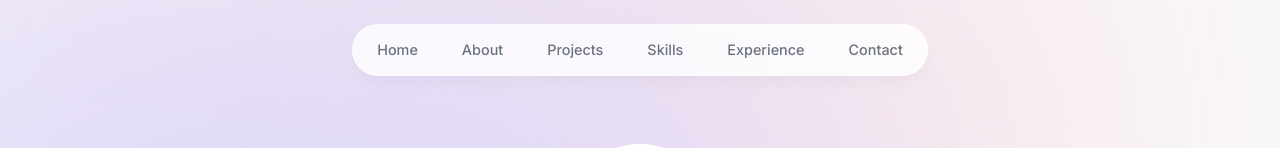
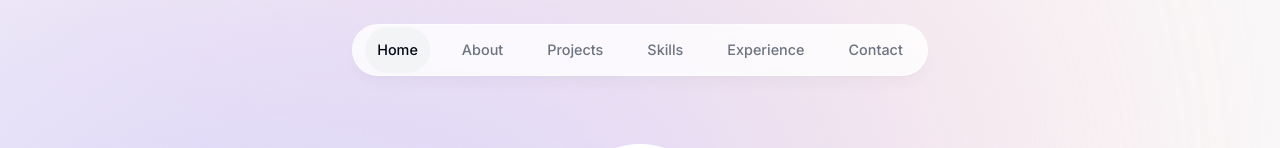
Before and after one commit to i-am-xu-wang/personal-portfolio, a Next.js app: page / in a window 1280 px wide. Shown: the top 148 px of the page. Built offline with nearby package versions, Linux system fonts and the light colour scheme.

Commit message:
feat: handle click event on header and add animation for switching bwteen sections

```diff
--- a/package.json
+++ b/package.json
@@ -14,6 +14,7 @@
     "@types/react": "18.2.24",
     "@types/react-dom": "18.2.8",
     "autoprefixer": "10.4.16",
+    "clsx": "^2.0.0",
     "eslint": "8.50.0",
     "eslint-config-next": "13.5.4",
     "framer-motion": "^10.16.4",
--- a/src/app/layout.tsx
+++ b/src/app/layout.tsx
@@ -15,7 +15,7 @@
   children: React.ReactNode;
 }) {
   return (
-    <html lang="en">
+    <html lang="en" className="!scroll-smooth">
       <body
         className={`${inter.className} bg-gray-50 text-gray-950 relative h-[5000px] p-28 sm:pt-36`}
       >
--- a/src/components/header.tsx
+++ b/src/components/header.tsx
@@ -1,11 +1,13 @@
 "use client";
 
-import React from "react";
+import React, { useState } from "react";
 import { motion } from "framer-motion";
 import { links } from "../lib/data";
 import Link from "next/link";
+import clsx from "clsx";
 
-export default function header() {
+export default function Header() {
+  const [activeSection, setActiveSection] = useState<string>("Home");
   return (
     <header className="z-[999] relative">
       <motion.div
@@ -24,10 +26,30 @@
                 animate={{ y: 0, opacity: 1 }}
               >
                 <Link
-                  className="flex w-full items-center justify-center px-3 py-3 hover:text-gray-950 transition"
+                  className={clsx(
+                    "flex w-full items-center justify-center px-3 py-3 relative hover:text-gray-950 transition dark:text-gray-500 dark:hover:text-gray-300",
+                    {
+                      "text-gray-950 dark:text-gray-200":
+                        activeSection === link.name,
+                    },
+                  )}
                   href={link.hash}
+                  onClick={() => {
+                    setActiveSection(link.name);
+                  }}
                 >
                   {link.name}
+                  {link.name === activeSection && (
+                    <motion.span
+                      className="bg-gray-100 rounded-full absolute inset-0 -z-10 dark:bg-gray-800"
+                      layoutId="activeSection"
+                      transition={{
+                        type: "spring",
+                        stiffness: 380,
+                        damping: 30,
+                      }}
+                    ></motion.span>
+                  )}
                 </Link>
               </motion.li>
             );
--- a/src/components/intro.tsx
+++ b/src/components/intro.tsx
@@ -8,9 +8,12 @@
 import { BsLinkedin } from "react-icons/bs";
 import { FaGithubSquare } from "react-icons/fa";
 
-export default function intro() {
+export default function Intro() {
   return (
-    <section className="mb-28 max-w-[50rem] text-center sm:mb-0">
+    <section
+      id="home"
+      className="mb-28 max-w-[50rem] text-center sm:mb-0 scroll-mt-[100rem]"
+    >
       <div className="flex flex-col items-center justify-center">
         <div className="relative">
           <motion.div
--- a/src/components/projects.tsx
+++ b/src/components/projects.tsx
@@ -3,9 +3,9 @@
 import { projectsConfig } from "../lib/data";
 import Project from "./project";
 
-export default function projects() {
+export default function Projects() {
   return (
-    <section>
+    <section id="projects" className="scroll-mt-28">
       <SectionHeading>My Projects</SectionHeading>
       <div>
         {projectsConfig.map((project) => (
```
Also changed, not shown: 1 other file (tests, documents, lock files or other folders).
